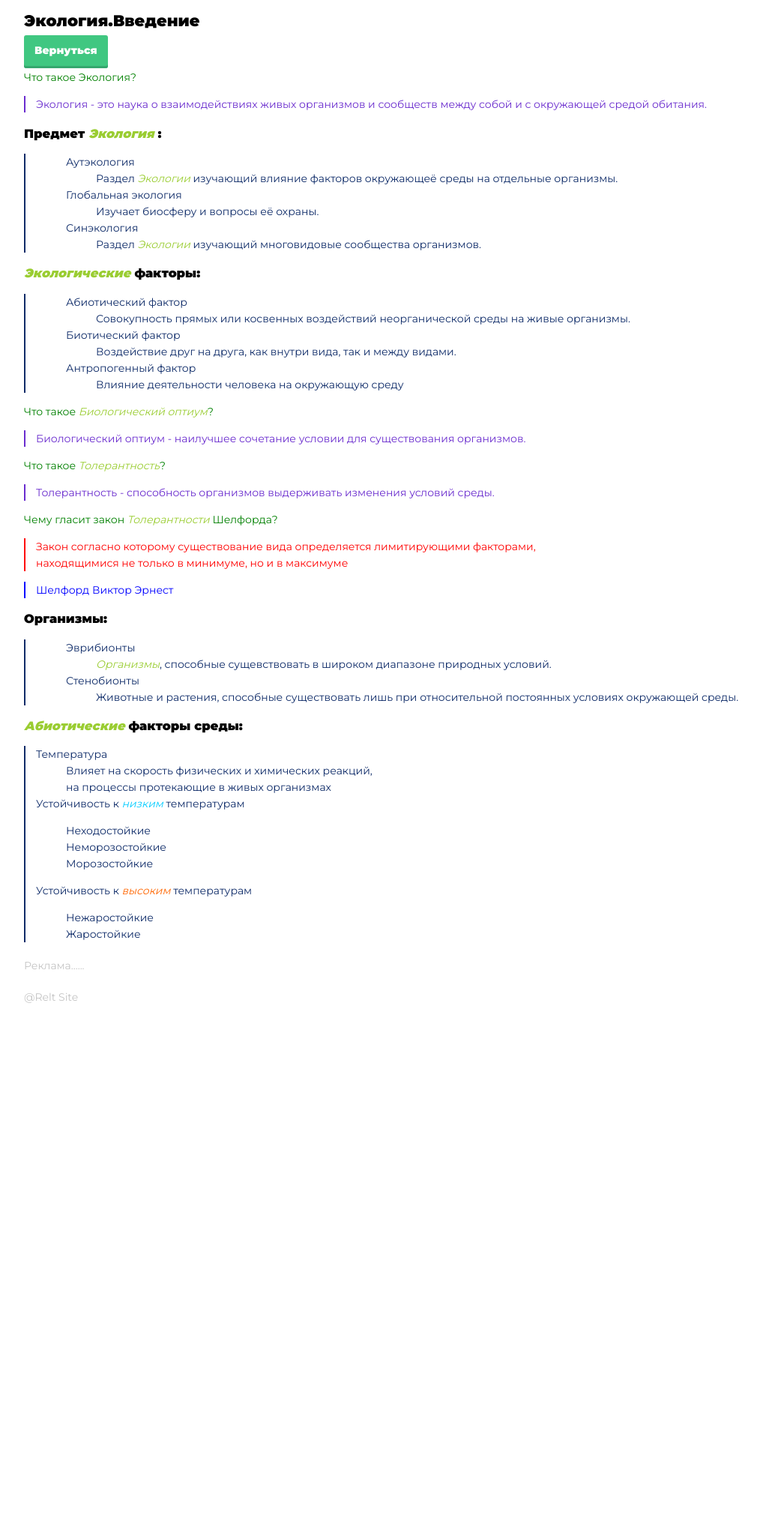
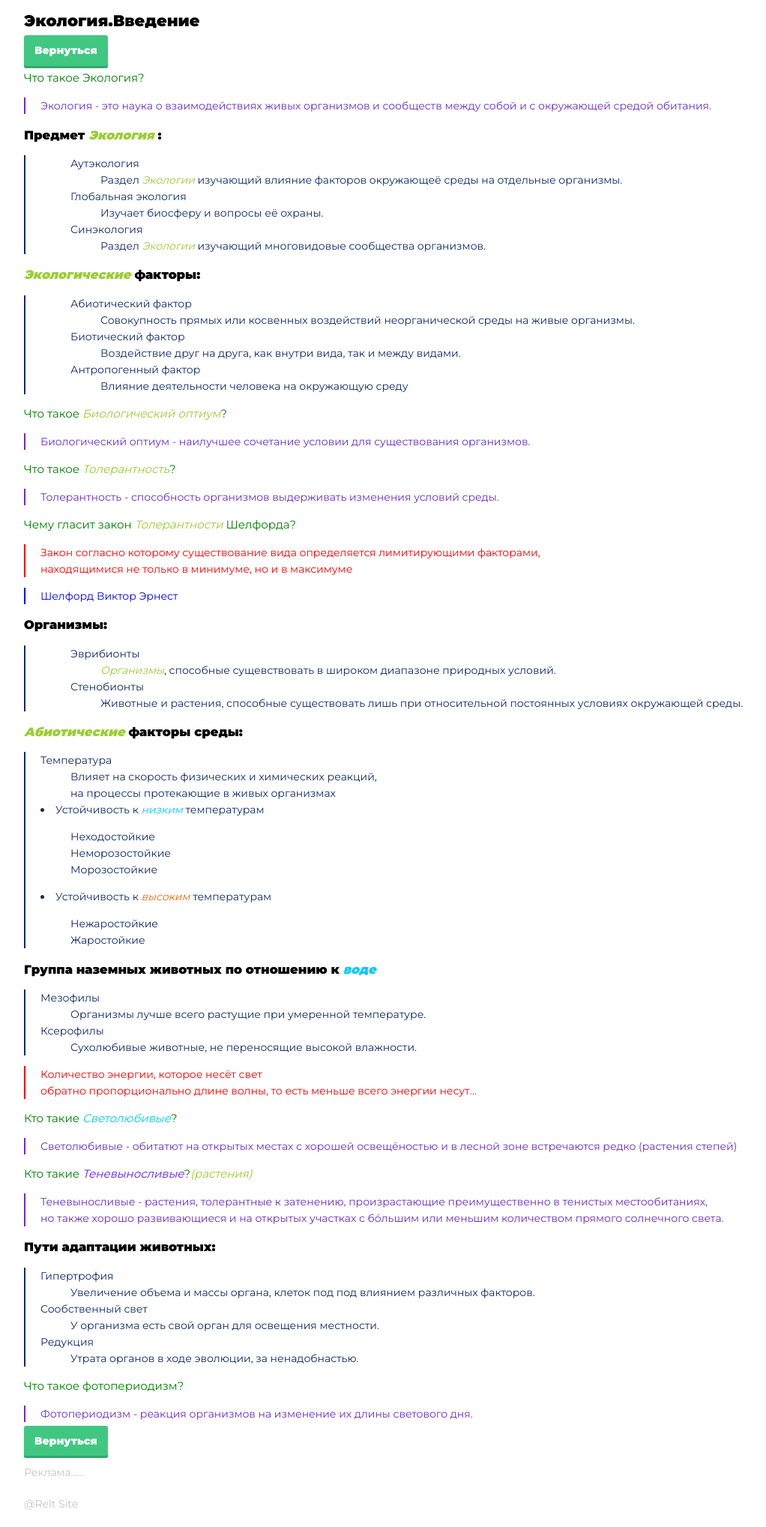
Before and after one commit to rekter/Conspect9B, a PHP site: page /biology/Ecology.1.html in a window 1280 px wide. Shown: the part 68-2105 px from the top of the page at 75% size, without its empty margins (6-1028 px from the left). Before the commit the page ends 1406 px from the top, so only its background shows below. Run offline with PHP 8.4, Linux system fonts and the light colour scheme.

Commit message:
Global Update

```diff
--- a/biology.html
+++ b/biology.html
@@ -7,7 +7,7 @@
     <link rel="stylesheet" href="css/style.css">
     <link rel="shortcut icon" href="img/ico/biology.ico" type="image/x-icon">
     <link href="https://fonts.googleapis.com/css?family=Montserrat:200,400,900&amp;subset=cyrillic" rel="stylesheet">
-    <title>Химия</title>
+    <title>Биология</title>
 </head>
 <body>
     <header>
@@ -20,7 +20,9 @@
         <a class="button7" href="index.html">На главную</a>
         <h3>Конспекты</h3>
             <ul>
-                <li><a class="button7" href="Ecology.1.html">Экология.Введение</a></li>
+                <li><a class="button7" href="biology/Ecology.1.html">Экология.Введение</a></li>
+                <br>
+                <li><a class="button7" href="biology/biogeocenoz.html">Биогеоценоз.Экологическая система</a></li>
             </ul>
             <h3>Таблицы</h3>
             <ul>
--- a/Ecology.1.html
+++ b/biology/Ecology.1.html
@@ -4,20 +4,20 @@
     <meta charset="UTF-8">
     <meta name="viewport" content="width=device-width, initial-scale=1.0">
     <meta http-equiv="X-UA-Compatible" content="ie=edge">
-    <link rel="stylesheet" href="css/style.css">
-    <link rel="shortcut icon" href="chemistry.ico" type="image/x-icon">
+    <link rel="stylesheet" href="../css/style.css">
+    <link rel="shortcut icon" href="../img/ico/biology.ico" type="image/x-icon">
     <link href="https://fonts.googleapis.com/css?family=Montserrat:200,400,900&amp;subset=cyrillic" rel="stylesheet">
-    <title>Химия</title>
+    <title>Экология.Введение</title>
 </head>
 <body>
     <header>
-        <img src="img/biology.svg" alt="" height="50" width="50">
+        <img src="../img/biology.svg" alt="" height="50" width="50">
         <h1>Биология</h1>
-        <img src="img/biology.svg" alt="" height="50" width="50">
+        <img src="../img/biology.svg" alt="" height="50" width="50">
     </header>
     <main>
         <h2>Экология.Введение</h2>
-        <a class="button7" href="index.html">Вернуться</a>
+        <a class="button7" href="../biology.html">Вернуться</a>
         <section>
             <p class="quest">Что такое Экология?</p>
             <p class="termins">Экология - это наука о взаимодействиях живых организмов и сообществ между собой и с окружающей средой обитания.</p>
@@ -82,7 +82,43 @@
                 </ul>
             </dl>
         </section>
-        <section class=""></section>
+        <h3>Группа наземных животных по отношению к <em class="cold">воде</em></h3>
+        <section class="property">
+            <dl>
+                <dt>Мезофилы</dt>
+                <dd>Организмы лучше всего растущие при умеренной температуре.</dd>
+                <dt>Ксерофилы</dt>
+                <dd>Сухолюбивые животные, не переносящие высокой влажности.</dd>
+            </dl>
+        </section>
+        <section>
+            <p class="rule">Количество энергии, которое несёт свет<br>обратно пропорционально длине волны, то есть меньше всего энергии несут...</p>
+        </section>
+        <section>
+            <p class="quest">Кто такие <em class="cold">Светолюбивые</em>?</p>
+            <p class="termins">Светолюбивые - обитатют на открытых местах с хорошей освещёностью и в лесной зоне встречаются редко (растения степей)</p>
+        </section>
+        <section>
+            <p class="quest">Кто такие <em class="shadow">Теневыносливые</em>?<em>(растения)</em></p>
+            <p class="termins">Теневыносливые - растения, толерантные к затенению, произрастающие преимущественно в тенистых местообитаниях,<br>но также хорошо развивающиеся и на открытых участках с бо́льшим или меньшим количеством прямого солнечного света.</p>
+        </section>
+        <h3>Пути адаптации животных:</h3>
+        <section class="property">
+            <dl>
+                <dt>Гипертрофия</dt>
+                <dd>Увеличение объема и массы органа, клеток под под влиянием различных факторов.</dd>
+                <dt>Сообственный свет</dt>
+                <dd>У организма есть свой орган для освещения местности.</dd>
+                <dt>Редукция</dt>
+                <dd>Утрата органов в ходе эволюции, за ненадобнастью.</dd>
+            </dl>
+        </section>
+        <section>
+            <p class="quest">Что такое фотопериодизм?</p>
+            <p class="termins">Фотопериодизм - реакция организмов на изменение их длины светового дня.</p>
+        </section>
+
+        <a class="button7" href="../biology.html">Вернуться</a>
     </main>
     <aside>Реклама......</aside>
     <footer>
--- a/chemistry.html
+++ b/chemistry.html
@@ -22,13 +22,13 @@
         <section class="main">
         <h2>Конспекты</h2>
             <ul>
-                <li><a class="button7" href="Organic.html">Органическая xимия.Введение</a></li>
+                <li><a class="button7" href="chemistry/Organic.html">Органическая xимия.Введение</a></li>
             </ul>
         <h2>Таблицы</h2>
             <ul>
-                <li><a class="button7" href="Latin.html">Словарь латинского языка</a></li>
+                <li><a class="button7" href="chemistry/Latin.html">Словарь латинского языка</a></li>
                 <br>
-                <li><a class="button7" href="Alkans.html">Алканы и их радикалы</a></li>
+                <li><a class="button7" href="chemistry/Alkans.html">Алканы и их радикалы</a></li>
             </ul>
         </section>
 
--- a/css/style.css
+++ b/css/style.css
@@ -3,6 +3,7 @@ body {
     font-size: 14px;
     line-height: 22px;
     font-family: 'Montserrat', sans-serif;
+    margin: o 30px;
 
 }
 
@@ -16,6 +17,10 @@ em {
 
 .hot {
     color: #ff6600;
+}
+
+.shadow {
+    color: #5c1cff;
 }
 
 ul {
@@ -33,14 +38,14 @@ aside {
 }
 
 .termins {
-    padding-left: 14px;
+    padding-left: 20px;
     border-left: 2px solid #6a2cce;
 
     color: #6a2cce;
 }
 
 .property {
-    padding-left: 14px;
+    padding-left: 20px;
     border-left: 2px solid rgb(14, 43, 104);
 
     color: rgb(14, 43, 104);
@@ -48,18 +53,34 @@ aside {
 
 .quest {
     color: green;
+    font-size: 15px;
 }
 
 .rule {
-    padding-left: 14px;
+    padding-left: 20px;
     border-left: 2px solid red;
 
 
     color: red;
 }
 
+.formula {
+    border: dotted #666 1px;
+    border-left:solid #ff5a00 7px;
+    margin:12px 42px;
+    padding:20px;
+    color:#345;
+    font-style:italic;
+    font-size:14px;
+    background:#fcfcfc;
+}
+
+.decimal {
+    list-style: decimal;
+}
+
 .author {
-    padding-left: 14px;
+    padding-left: 20px;
     border-left: 2px solid blue;
 
     color: blue;
@@ -74,9 +95,7 @@ a {
     text-align: center;
 }
 
-li {
-    list-style: none;
-}
+
 
 a.button7 {
     font-weight: 700;
--- a/index.html
+++ b/index.html
@@ -7,7 +7,7 @@
     <link rel="stylesheet" href="css/style.css">
     <link rel="shortcut icon" href="img/ico/logo.ico" type="image/x-icon">
     <link href="https://fonts.googleapis.com/css?family=Montserrat:200,400,900&amp;subset=cyrillic" rel="stylesheet">
-    <title>Химия</title>
+    <title>Сборник конспектов</title>
 </head>
 <body>
     <header>
```
Also changed, not shown: biology/biogeocenoz.html (added, +50 -0 lines), chemistry/Alkans.html (renamed from Alkans.html, +8 -7 lines), chemistry/Latin.html (renamed from Latin.html, +12 -6 lines), chemistry/Organic.html (renamed from Organic.html, +11 -8 lines).
